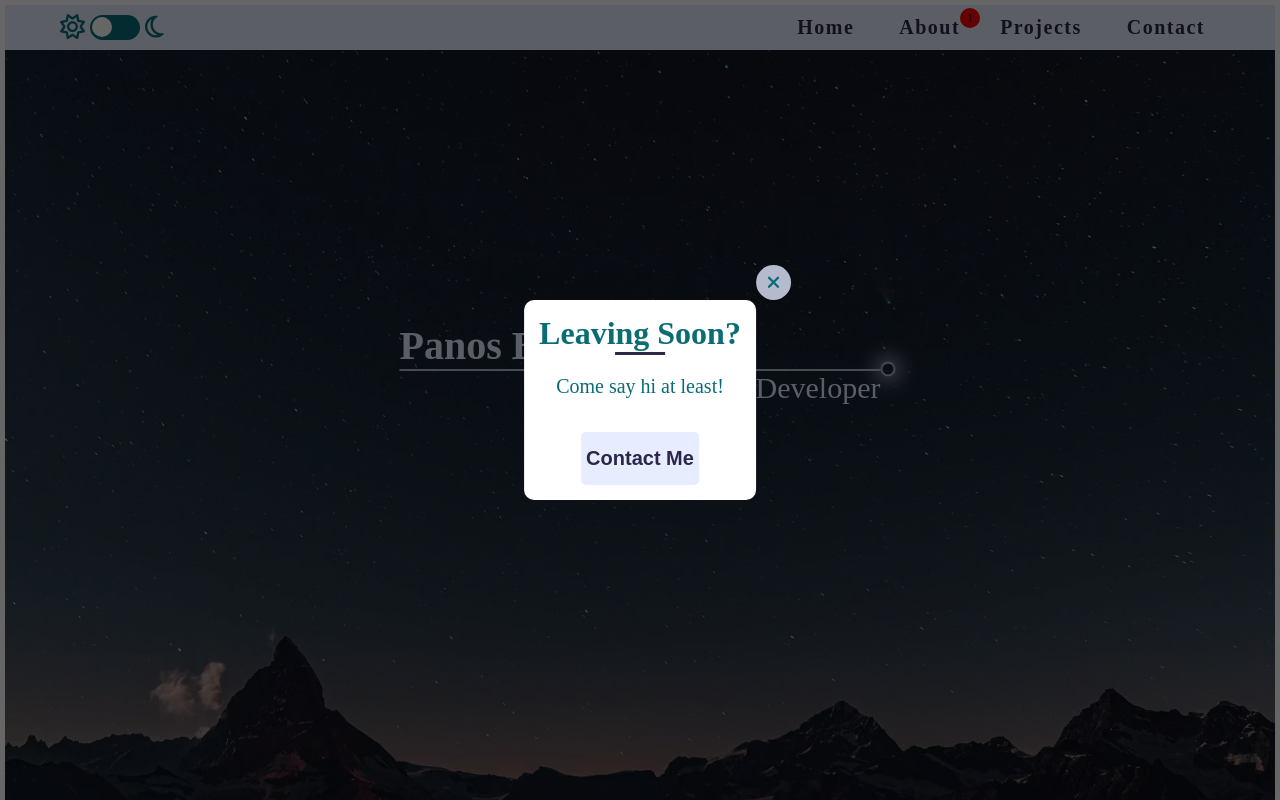
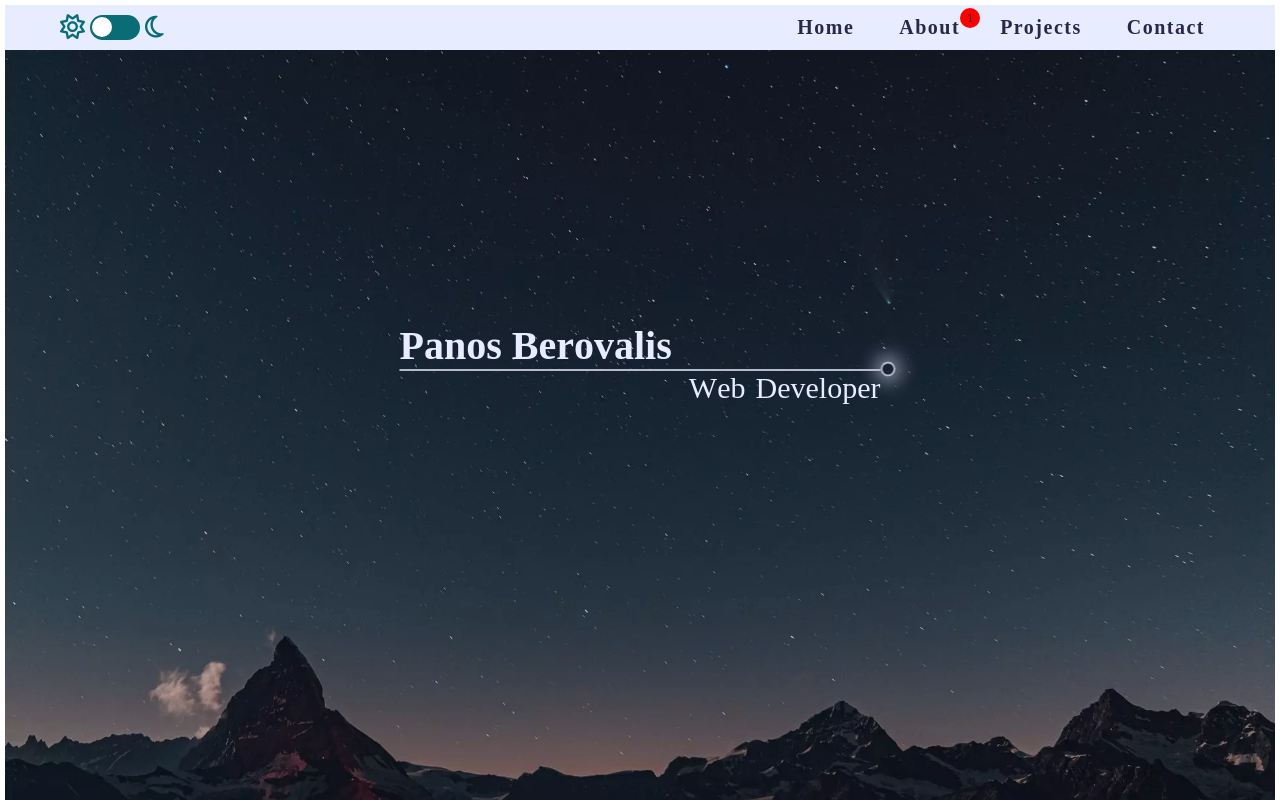
Before and after one commit to Panosmpero/portfolio-public, a React (Create React App) app: page / in a window 1280 px wide. Shown: the top 800 px of the page. Built offline with nearby package versions, Linux system fonts and the light colour scheme.

Commit message:
popup fix

```diff
--- a/src/Components/Popup.js
+++ b/src/Components/Popup.js
@@ -4,7 +4,7 @@
 import { PopupContainer } from "./Sidebar";
 
 const Popup = () => {
-  const [show, setShow] = useState(true);
+  const [show, setShow] = useState(false);
 
   useEffect(() => {
     // https://stackoverflow.com/a/42947505/13266620
```
